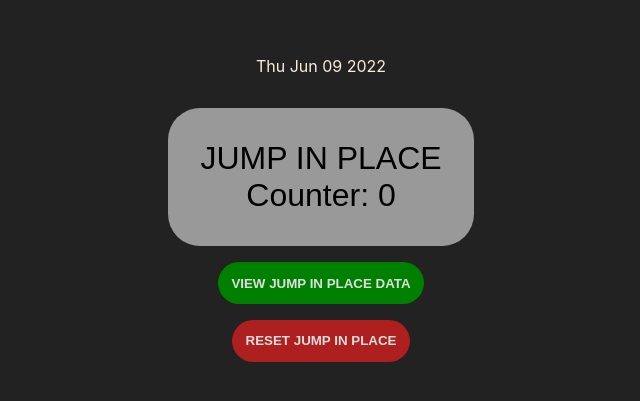
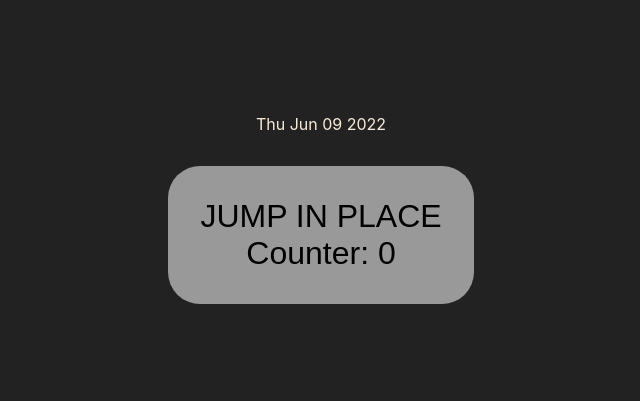
Before and after one commit to goerwin/gym-neat, a React (Create React App) app: page / in a window 1280 px wide. Shown: the part 199-600 px from the top of the page, without its empty margins (319-959 px from the left). Built offline with nearby package versions, Linux system fonts and the light colour scheme.

Commit message:
improvements

```diff
--- a/src/App.css
+++ b/src/App.css
@@ -11,20 +11,21 @@
 .app-container dialog {
   background: #222;
   color: #aaa;
+  padding: 1em 2em;
+}
+
+.app-container dialog p {
+  margin: 0.5em 0;
 }
 
 .app-date {
   color: antiquewhite;
 }
 
-.app-redbutton,
-.app-greenbutton:active,
 .app-button {
   transition: transform 0.3s;
 }
 
-.app-redbutton:active,
-.app-greenbutton:active,
 .app-button:active {
   transform: scale(0.8);
 }
@@ -37,20 +38,6 @@
   padding: 1em;
 }
 
-.app-redbutton,
-.app-greenbutton {
-  border: 0;
-  padding: 1em;
-  border-radius: 2em;
-  background-color: #ae1f1f;
-  color: #ddd;
-  font-weight: bold;
-}
-
-.app-greenbutton {
-  background-color: green;
-}
-
 .app-button p {
   margin: 0;
 }
--- a/src/App.tsx
+++ b/src/App.tsx
@@ -1,5 +1,6 @@
-import { useEffect, useRef, useState } from 'react';
+import { useEffect, useState } from 'react';
 import './App.css';
+import useLongPress from './hooks/useLongPress';
 
 const LOCALSTORAGE_KEY = 'goerwin_gymNeat';
 
@@ -36,6 +37,21 @@ export default function App() {
   const [jipData, setJipData] = useState((todayData.jip || []) as any[]);
   const [openJipData, setOpenJipData] = useState(false);
 
+  const onLongPress = () => {
+    console.log('longpress is triggered');
+    setOpenJipData(!openJipData);
+  };
+
+  const onClick = () => {
+    console.log('click is triggered');
+    setJipData([...jipData, new Date().toISOString()]);
+  };
+
+  const longPressEvent: any = useLongPress(onLongPress, onClick, {
+    shouldPreventDefault: true,
+    delay: 500,
+  });
+
   useEffect(() => {
     const todayData = getLSDateData(todayISO) || {};
     setLSDateData(todayISO, { ...todayData, jip: jipData });
@@ -44,38 +60,28 @@ export default function App() {
   return (
     <div className="app-container">
       <p className="app-date">{today.toDateString()}</p>
-      <button
-        className="app-button"
-        onClick={() => setJipData([...jipData, new Date().toISOString()])}
-      >
+      <button {...longPressEvent} className="app-button">
         JUMP IN PLACE
         <p>Counter: {jipData.length}</p>
-      </button>
-
-      <button
-        className="app-greenbutton"
-        onClick={() => setOpenJipData(!openJipData)}
-      >
-        VIEW JUMP IN PLACE DATA
       </button>
 
       <dialog open={openJipData}>
         <h3>JIP Data</h3>
         {jipData.map((el, idx) => (
-          <p key={idx}>{new Date(el).toLocaleTimeString()}</p>
+          <p key={idx}>
+            {new Date(el).toLocaleTimeString()}{' '}
+            <button
+              onClick={() => {
+                if (!window.confirm('Reset Jump In Place?')) return;
+                setJipData(jipData.filter((_, idx2) => idx2 !== idx));
+              }}
+            >
+              ❌
+            </button>
+          </p>
         ))}
         <button onClick={() => setOpenJipData(false)}>Close</button>
       </dialog>
-
-      <button
-        className="app-redbutton"
-        onClick={() => {
-          const ok = window.confirm('Reset Jump In Place?');
-          if (ok) setJipData([]);
-        }}
-      >
-        RESET JUMP IN PLACE
-      </button>
     </div>
   );
 }
--- /dev/null
+++ b/src/hooks/useLongPress.tsx
@@ -0,0 +1,59 @@
+import { useCallback, useRef, useState } from 'react';
+
+export default function useLongPress(
+  onLongPress: (event: MouseEvent) => void,
+  onClick: () => void,
+  { shouldPreventDefault = true, delay = 300 } = {}
+) {
+  const [longPressTriggered, setLongPressTriggered] = useState(false);
+  const timeout = useRef<ReturnType<typeof setTimeout>>();
+  const target = useRef<EventTarget>();
+
+  const start = useCallback(
+    (event: MouseEvent) => {
+      if (shouldPreventDefault && event.target) {
+        event.target.addEventListener('touchend', preventDefault, {
+          passive: false,
+        });
+        target.current = event.target;
+      }
+      timeout.current = setTimeout(() => {
+        onLongPress(event);
+        setLongPressTriggered(true);
+      }, delay);
+    },
+    [onLongPress, delay, shouldPreventDefault]
+  );
+
+  const clear = useCallback(
+    (event: MouseEvent, shouldTriggerClick = true) => {
+      timeout.current && clearTimeout(timeout.current);
+      shouldTriggerClick && !longPressTriggered && onClick();
+      setLongPressTriggered(false);
+      if (shouldPreventDefault && target.current) {
+        target.current.removeEventListener('touchend', preventDefault);
+      }
+    },
+    [shouldPreventDefault, onClick, longPressTriggered]
+  );
+
+  return {
+    onMouseDown: (e: MouseEvent) => start(e),
+    onTouchStart: (e: MouseEvent) => start(e),
+    onMouseUp: (e: MouseEvent) => clear(e),
+    onMouseLeave: (e: MouseEvent) => clear(e, false),
+    onTouchEnd: (e: MouseEvent) => clear(e),
+  };
+}
+
+function isTouchEvent(event: any) {
+  return 'touches' in event;
+}
+
+function preventDefault(event: any) {
+  if (!isTouchEvent(event)) return;
+
+  if (event.touches.length < 2 && event.preventDefault) {
+    event.preventDefault();
+  }
+}
```
Also changed, not shown: 1 other file (tests, documents, lock files or other folders).
